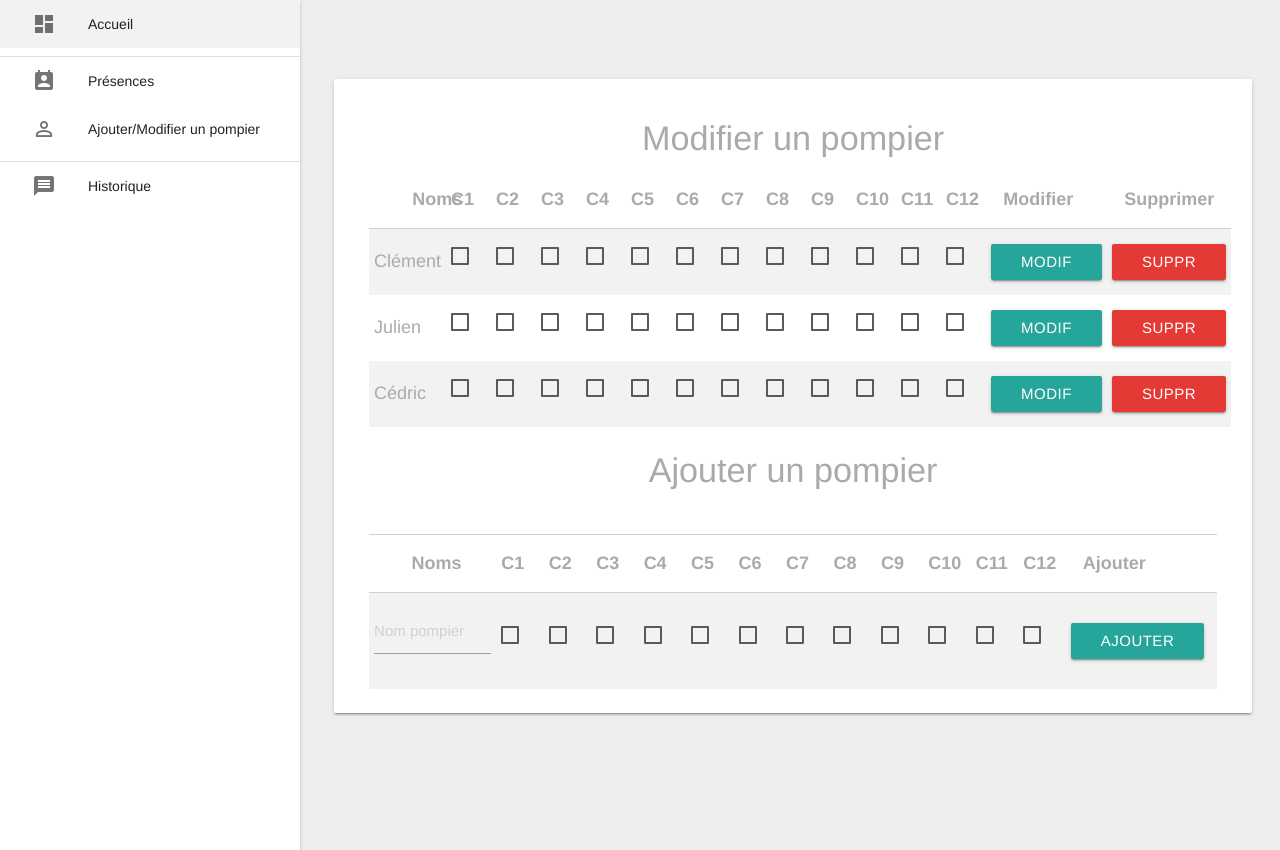
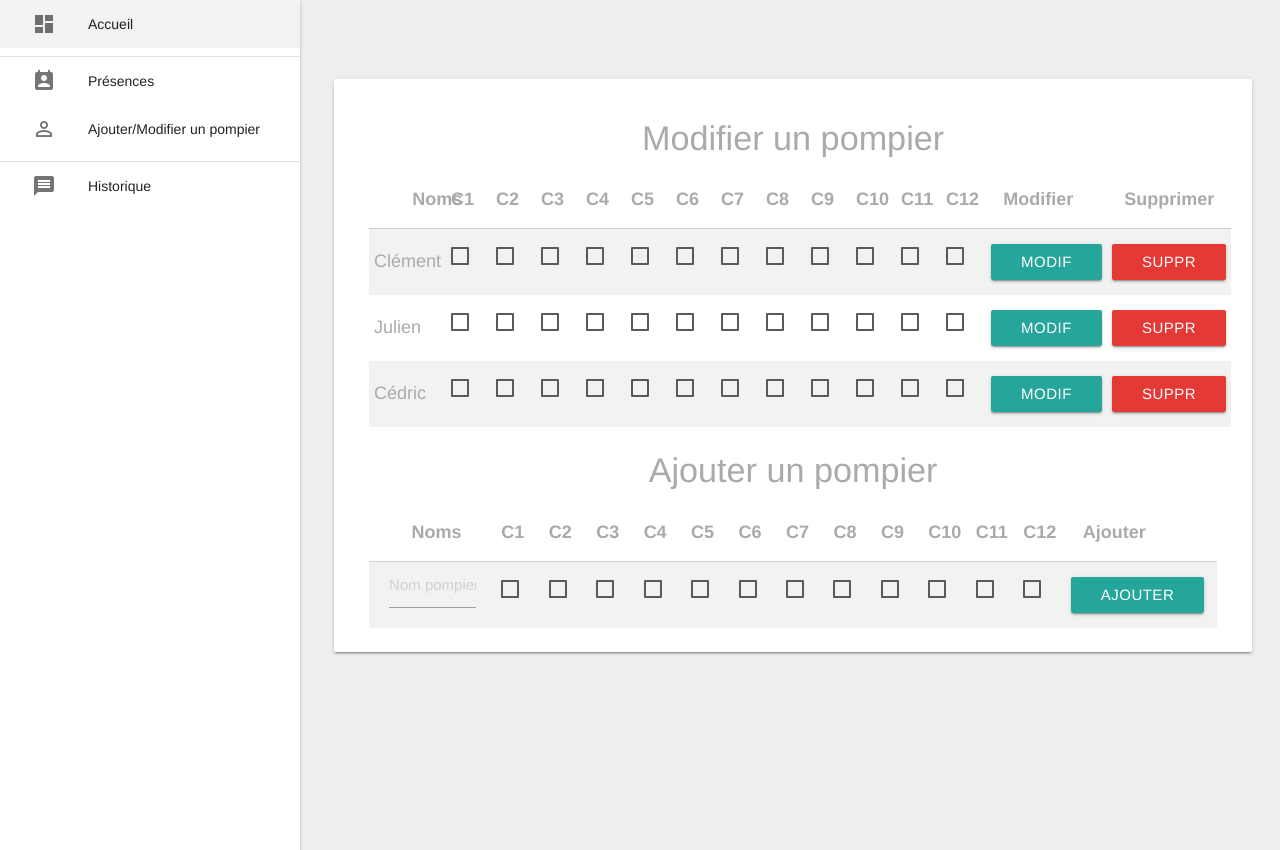
Before and after one commit to jusolibre/ProjetPompier, a PHP site: template app/templates/addPompier.twig in a window 1280 px wide. Run offline with PHP 8.4, Linux system fonts and the light colour scheme; the template is opened without the code that fills it, so the values that code supplies are empty; some libraries are stand-ins or nearby versions.

Commit message:
remise en page input noms dans ajout

```diff
--- a/app/templates/addPompier.twig
+++ b/app/templates/addPompier.twig
@@ -120,11 +120,7 @@
 	<div id="ajoutPompier">
 		<h4 id="ajoutTitle">Ajouter un pompier</h4>
 		<table class="striped">
-			<thead>
-				<tr>
-					<th class="tableNoms align-center" ></th>
-				</tr>
-			</thead>
+
 			<thead>
 				<tr>
 					<th class="titleNoms">Noms</th>
@@ -145,7 +141,7 @@
 			</thead>
 			<tbody>
 				<tr>
-					<td class="tableNoms"><input placeholder="Nom pompier" id="ajoutNom" type="text" class="validate">
+					<td class="tableNoms col s12"><input placeholder="Nom pompier" id="ajoutNom" type="text" class="validate col s10 offset-s1">
 					</td>
 					<td><input type="checkbox" id="cbox1b1" value="checkbox"><label for="cbox1b1" >
 					</label></td>
```
